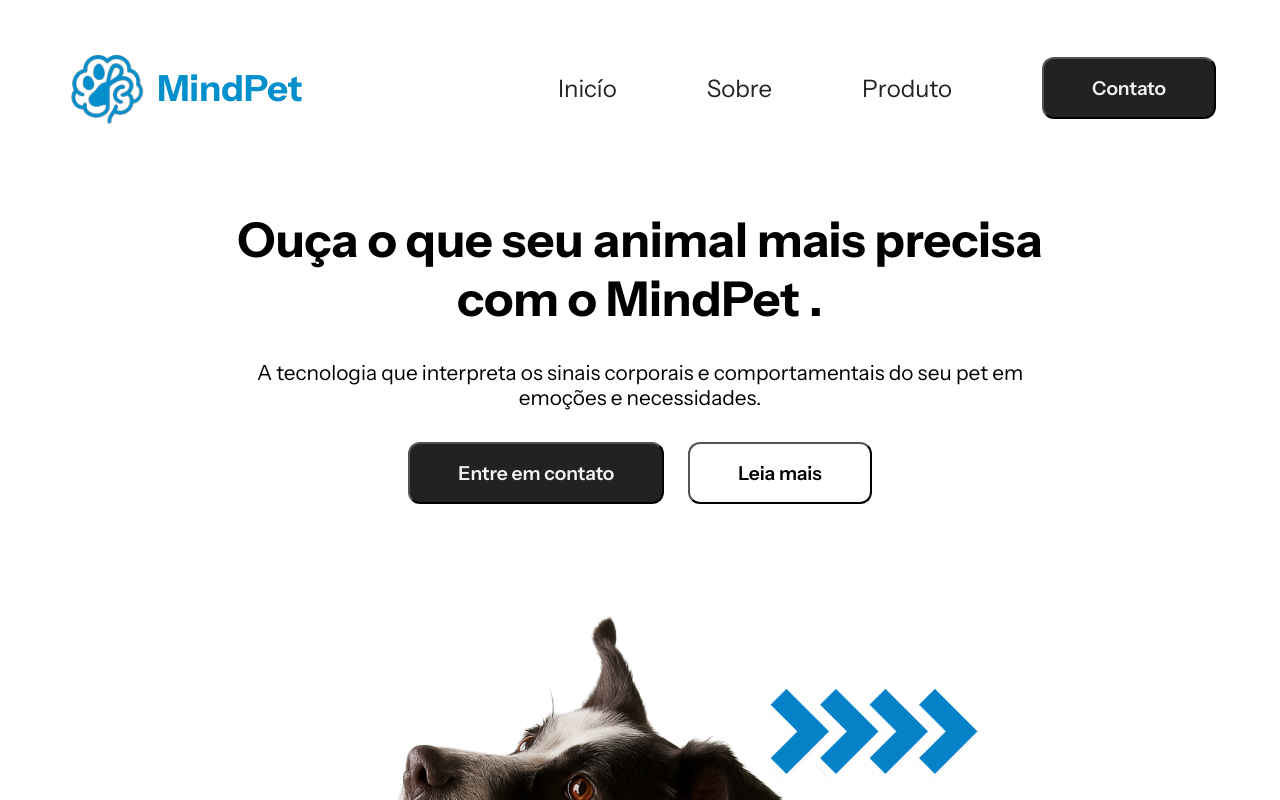
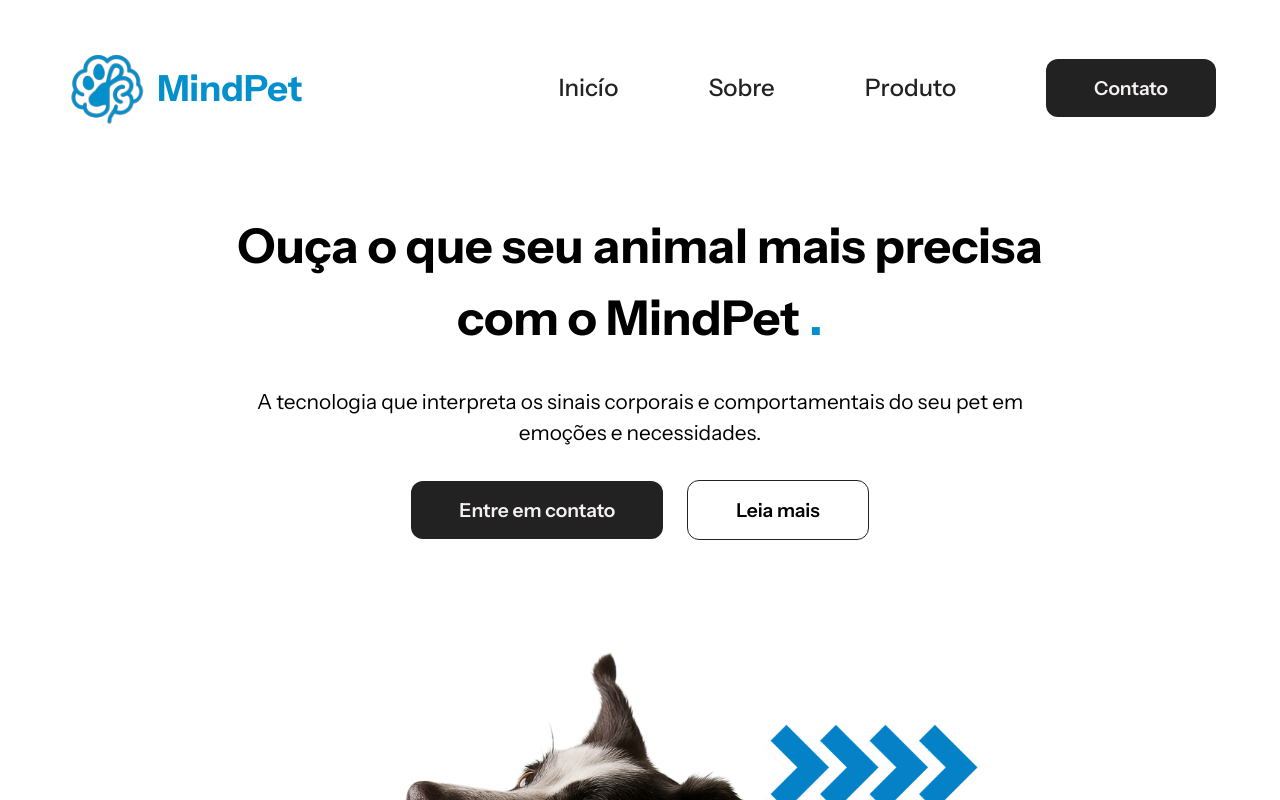
Before and after one commit to tahkasai/Landing-Page-MindPet, a React (Vite) app: page / in a window 1280 px wide. Shown: the top 800 px of the page. Built offline with nearby package versions, Linux system fonts and the light colour scheme.

Commit message:
style: Ajusta tamanho de fontes e Adiciona hover

```diff
--- a/src/components/Button/Button.module.css
+++ b/src/components/Button/Button.module.css
@@ -2,12 +2,18 @@
     padding: 0.875em 2.5em; /*14px 40px*/
 }
 .botaoPreto{
+    border: none;
     background-color: var(--cor-preto);
     color: var(--cor-branco);
 }
+.botaoPreto:hover{
+    background-color: var(--cor-cinza);
+}
 .botaoTransparente{
     background-color: transparent;
+    border: 1px solid var(--cor-preto);
 }
 .botaoBranco{
+    border: none;
     background-color: var(--cor-branco);
 }
--- a/src/components/Header/Header.module.css
+++ b/src/components/Header/Header.module.css
@@ -23,6 +23,7 @@ header .titulo{
     font-size: 2.25em;
 }
 header ul{
+    font-weight: 500;
     gap: 5.625em;
     display: flex;
     justify-content: center;
@@ -35,6 +36,10 @@ header li{
 }
 header li a{
     color: var(--cor-preto);
+}
+header li a:hover{
+    transition: .2s;
+    color: var(--cor-azul);
 }
 @media (max-width:1220px) {
     header ul{
--- a/src/index.css
+++ b/src/index.css
@@ -4,6 +4,7 @@
   --cor-branco: #F4F1F0;
   --cor-azul: #0490CC;
   --cor-preto: #222222;
+  --cor-cinza: #343434;
 
   /* Fonte */
   --font-instrument-sans: "Instrument Sans", sans-serif;
@@ -15,9 +16,17 @@
 }
 body{
   font-family: var(--font-instrument-sans);
+  font-size: 16px;
+  line-height: 1.5;
+}
+h1{
+  font-size: 4em;
 }
 a{
   text-decoration: none;
+}
+p{
+  font-size: 1.6875em;
 }
 button{
   border-radius: 0.625em; /*10px*/
@@ -26,3 +35,6 @@ button{
   font-weight: 600;
   font-family: var(--font-instrument-sans);
 }
+.texto-azul{
+  color: var(--cor-azul);
+}
```
